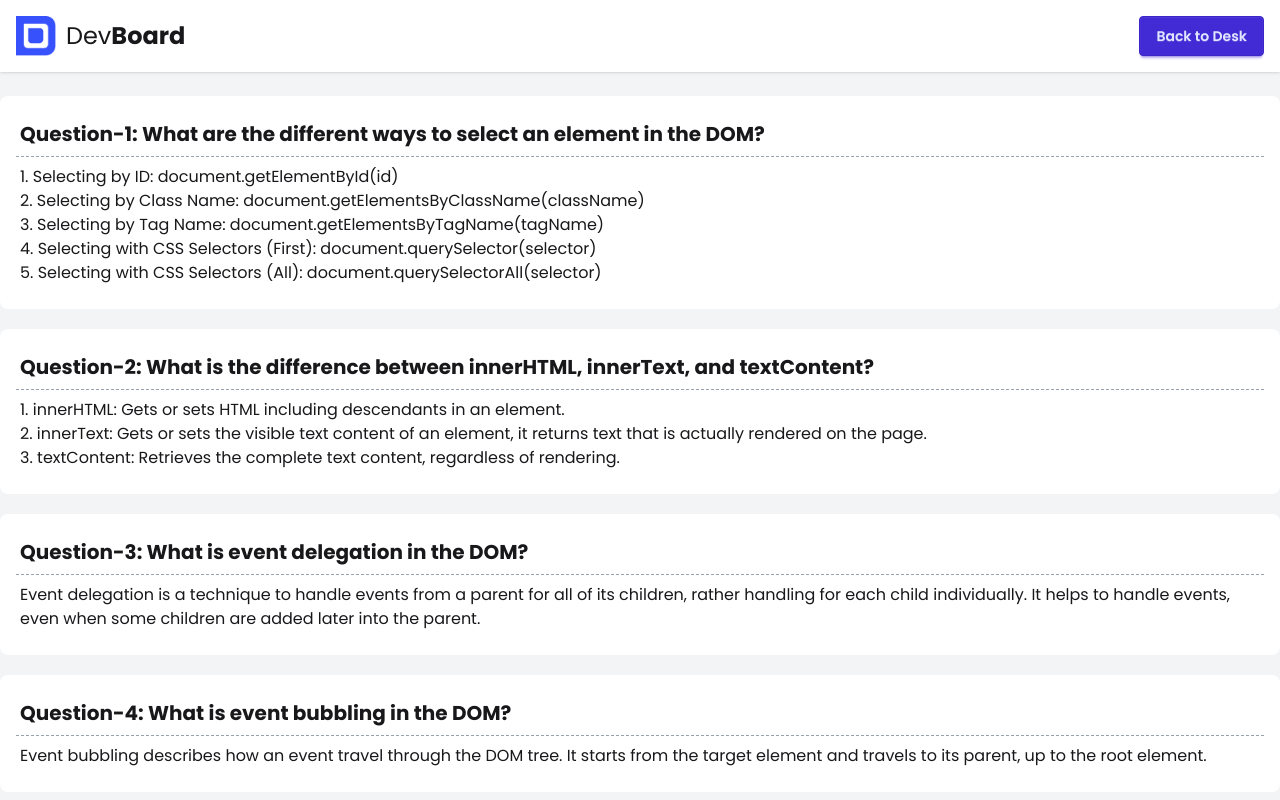
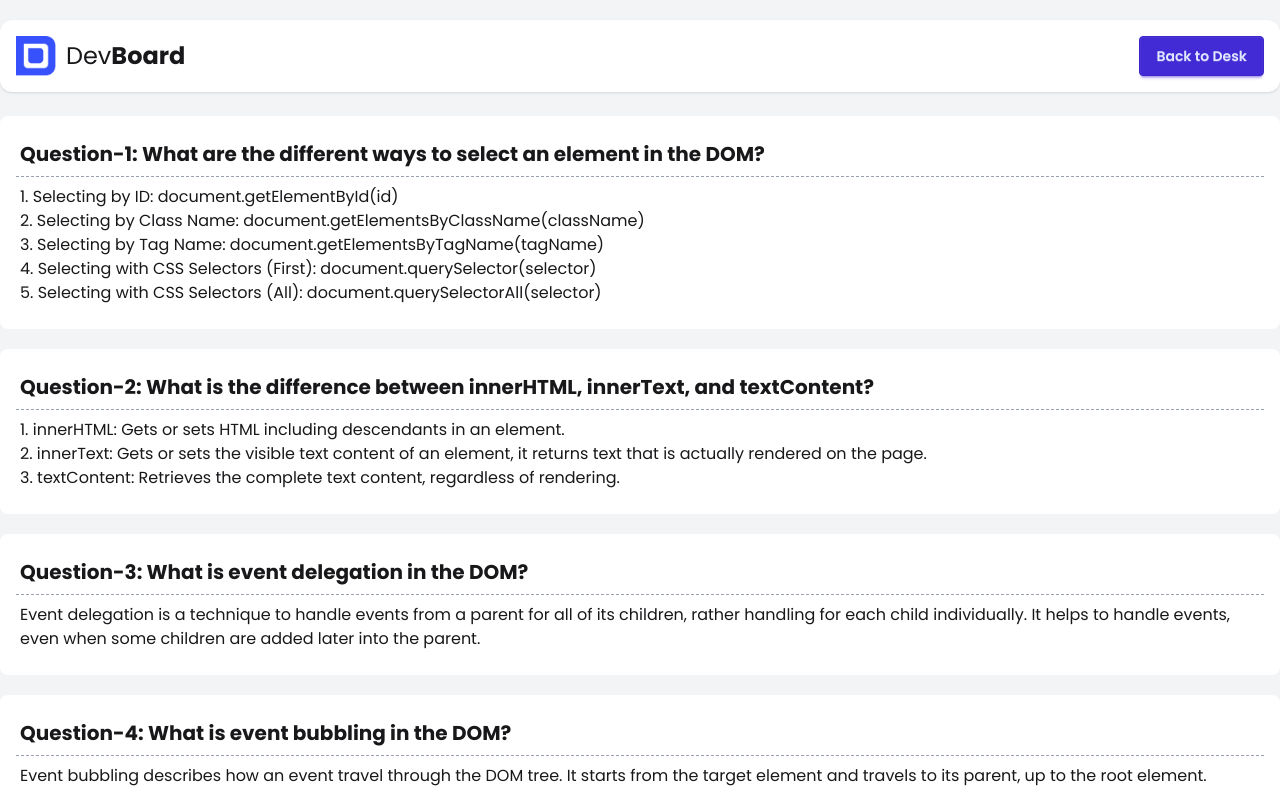
Before and after one commit to ImtiazeA/ph-wdd-a5-dev-board, a plain HTML site: page blogs.html in a window 1280 px wide. Shown: the top 800 px of the page. Drawn offline with nearby package versions, Linux system fonts and the light colour scheme.

Commit message:
Improve navbar styling with padding and rounded corners
Updated the navigation bar by adding top padding and rounded corners to enhance visual design. These changes improve overall aesthetics and align with modern UI standards.

```diff
--- a/blogs.html
+++ b/blogs.html
@@ -33,8 +33,8 @@
   </head>
   <body class="h-full min-h-screen bg-gray-100 font-poppins">
     <header class="container mx-auto">
-      <nav>
-        <div class="bg-white p-4 shadow-sm navbar">
+      <nav class="pt-5">
+        <div class="bg-white p-4 shadow-sm navbar rounded-xl">
           <div class="flex flex-1 items-center gap-2.5">
             <img src="assets/logo.png" alt="DevBoard Logo" class="w-10" />
             <a class="text-2xl">Dev<span class="font-bold">Board</span></a>
```
